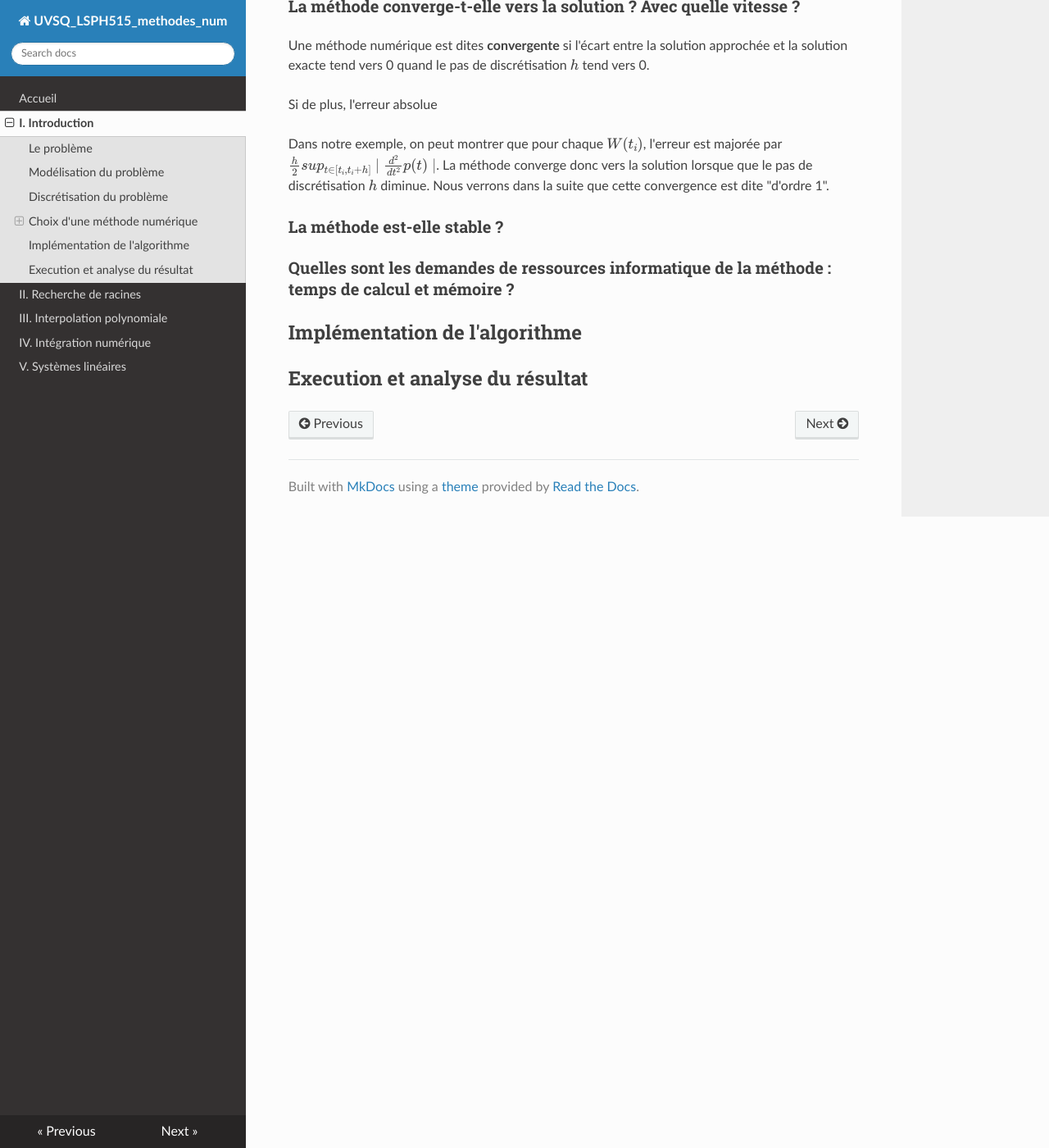
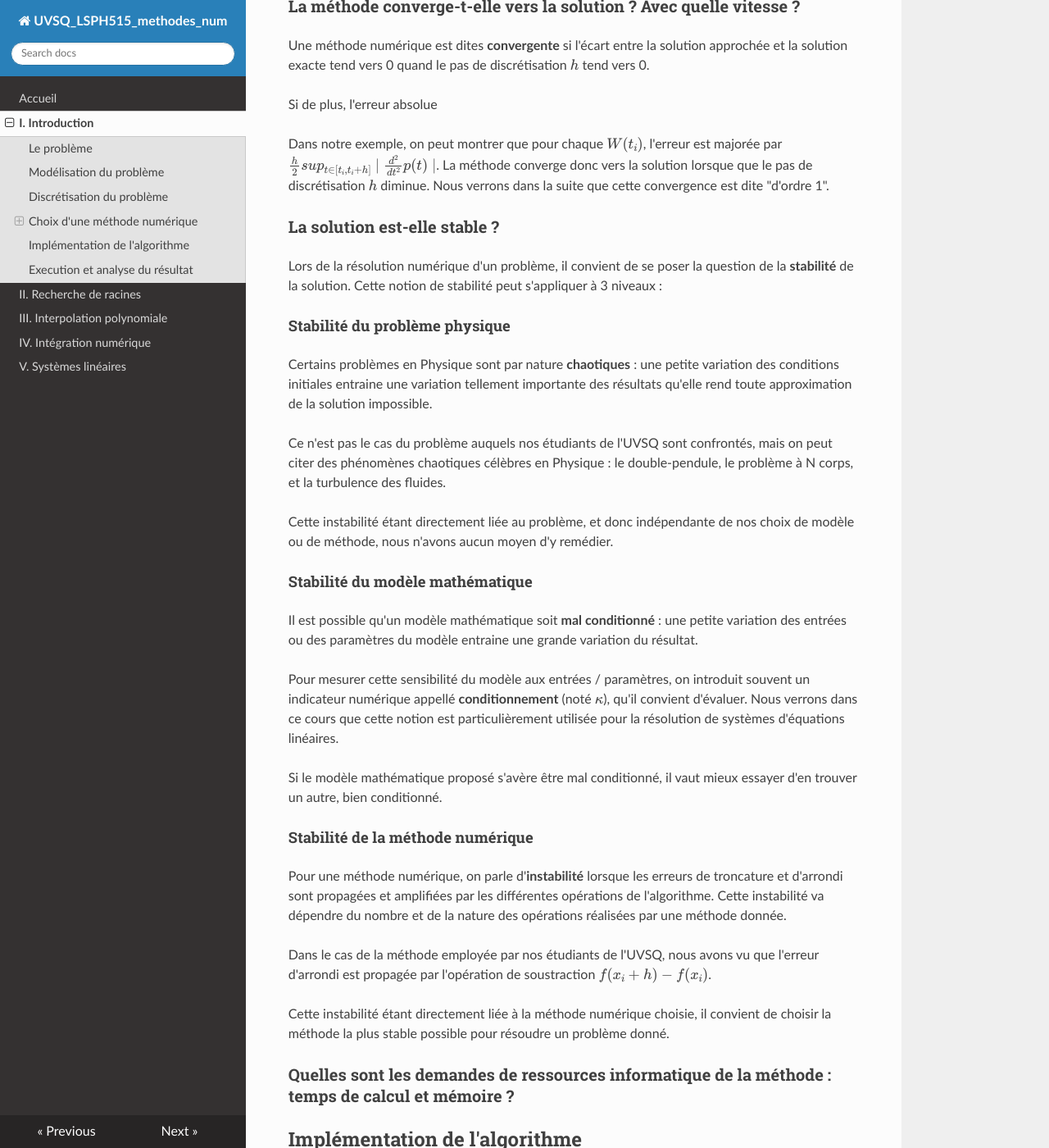
Before and after one commit to NicOudart/UVSQ_LSPH515_methodes_num, an MkDocs documentation site: the page built from docs/Chap1_Introduction.md, in a window 1280 px wide and 1400 px high, scrolled down 4584 px. Shown: the whole window at 82% size. Built offline with MkDocs 1.6.1, drawn with Linux system fonts in a browser that asks for light colours; nearby versions of some CDN libraries; some of the changed text lies outside the part shown.

Commit message:
-Update of Chapter 1.

```diff
--- a/docs/Chap1_Introduction.md
+++ b/docs/Chap1_Introduction.md
@@ -155,6 +155,8 @@ On remarque que l'erreur d'arrondi sur $f(t_i)$ a été propagée par les diffé
 
 #### Erreurs de représentation des nombres
 
+
+
 ### La méthode **converge**-t-elle vers la solution ? Avec quelle vitesse ?
 
 Une méthode numérique est dites **convergente** si l'écart entre la solution approchée et la solution exacte tend vers 0 quand le pas de discrétisation $h$ tend vers 0.
@@ -165,10 +167,45 @@ Dans notre exemple, on peut montrer que pour chaque $W(t_i)$, l'erreur est major
 La méthode converge donc vers la solution lorsque que le pas de discrétisation $h$ diminue.
 Nous verrons dans la suite que cette convergence est dite "d'ordre 1".
 
-### La méthode est-elle stable ?
+### La solution est-elle stable ?
+
+Lors de la résolution numérique d'un problème, il convient de se poser la question de la **stabilité** de la solution.
+Cette notion de stabilité peut s'appliquer à 3 niveaux :
+
+#### Stabilité du problème physique
+
+Certains problèmes en Physique sont par nature **chaotiques** : une petite variation des conditions initiales entraine une variation tellement importante des résultats qu'elle rend toute approximation de la solution impossible.
+
+Ce n'est pas le cas du problème auquels nos étudiants de l'UVSQ sont confrontés, mais on peut citer des phénomènes chaotiques célèbres en Physique : le double-pendule, le problème à N corps, et la turbulence des fluides.
+
+Cette instabilité étant directement liée au problème, et donc indépendante de nos choix de modèle ou de méthode, nous n'avons aucun moyen d'y remédier.
+
+#### Stabilité du modèle mathématique
+
+Il est possible qu'un modèle mathématique soit **mal conditionné** : une petite variation des entrées ou des paramètres du modèle entraine une grande variation du résultat.
+
+Pour mesurer cette sensibilité du modèle aux entrées / paramètres, on introduit souvent un indicateur numérique appellé **conditionnement** (noté $\kappa$), qu'il convient d'évaluer.
+Nous verrons dans ce cours que cette notion est particulièrement utilisée pour la résolution de systèmes d'équations linéaires.
+
+Si le modèle mathématique proposé s'avère être mal conditionné, il vaut mieux essayer d'en trouver un autre, bien conditionné.
+
+#### Stabilité de la méthode numérique
+
+Pour une méthode numérique, on parle d'**instabilité** lorsque les erreurs de troncature et d'arrondi sont propagées et amplifiées par les différentes opérations de l'algorithme.
+Cette instabilité va dépendre du nombre et de la nature des opérations réalisées par une méthode donnée.
+
+Dans le cas de la méthode employée par nos étudiants de l'UVSQ, nous avons vu que l'erreur d'arrondi est propagée par l'opération de soustraction $f(x_i+h)-f(x_i)$.
+
+Cette instabilité étant directement liée à la méthode numérique choisie, il convient de choisir la méthode la plus stable possible pour résoudre un problème donné.
 
 ### Quelles sont les demandes de ressources informatique de la méthode : temps de calcul et mémoire ?
 
 ## Implémentation de l'algorithme
 
+On appelle **algorithme** une
+
+On appelle **programme** un
+
+Les méthodes numériques présentées dans ce cours seront toutes implémentées sous forme de programmes Python.
+
 ## Execution et analyse du résultat
```
